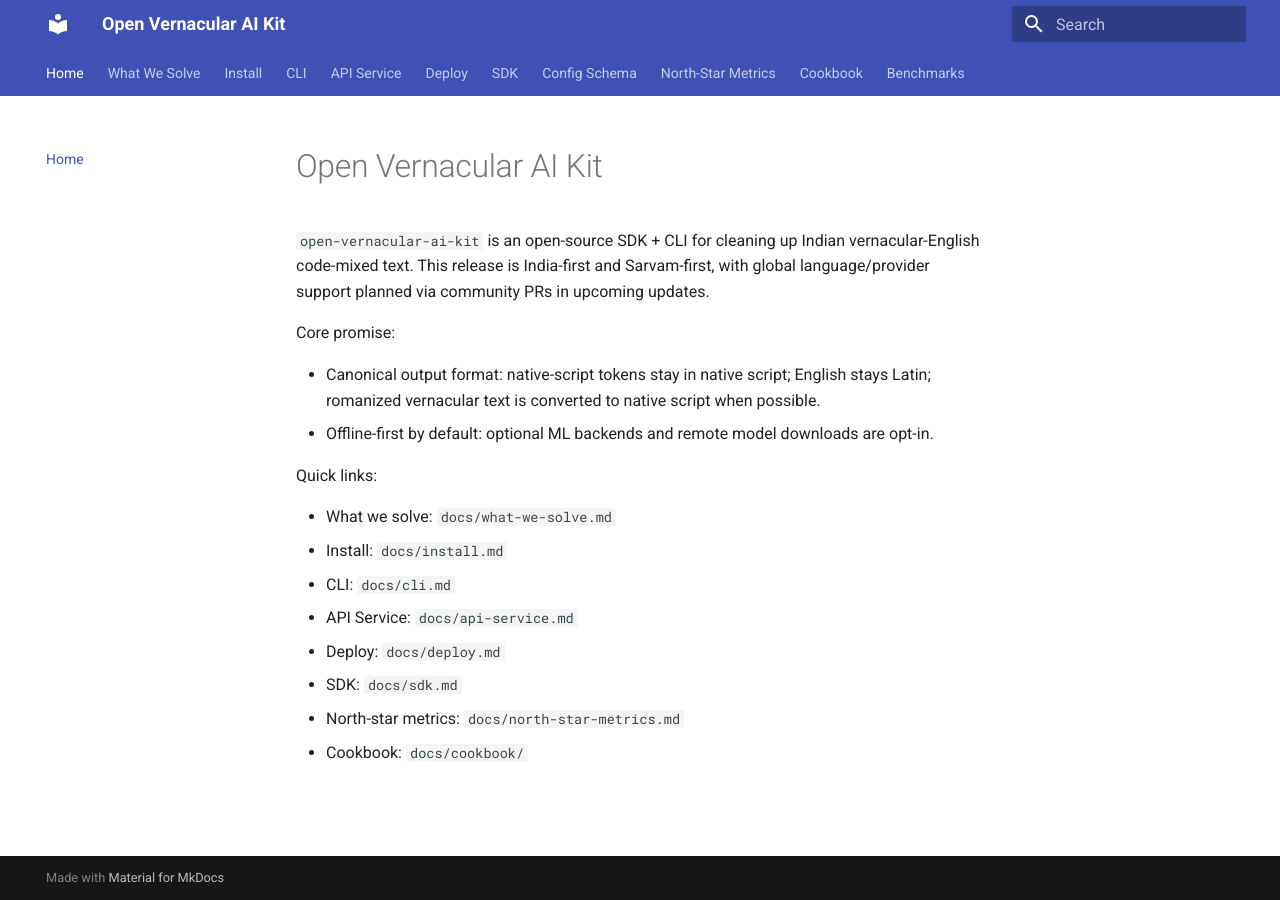
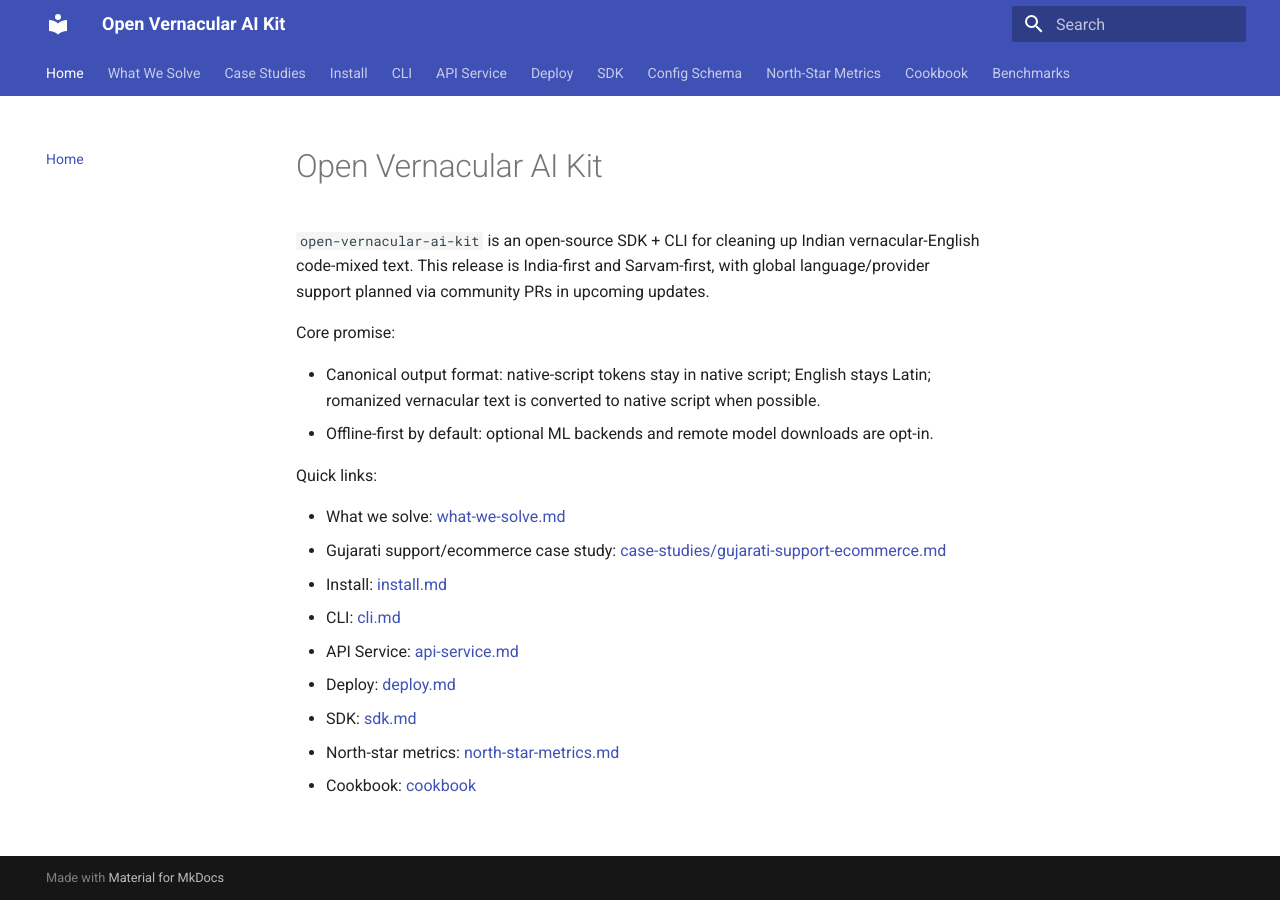
Before and after one commit to SudhirGadhvi/open-vernacular-ai-kit, an MkDocs documentation site: the page built from docs/index.md, in a window 1280 px wide. Built offline with MkDocs 1.6.1 and Material for MkDocs 9.7.7, drawn with Linux system fonts in a browser that asks for light colours.

Commit message:
docs: add Gujarati support ecommerce case study

```diff
--- a/docs/index.md
+++ b/docs/index.md
@@ -13,11 +13,12 @@
 
 Quick links:
 
-- What we solve: `docs/what-we-solve.md`
-- Install: `docs/install.md`
-- CLI: `docs/cli.md`
-- API Service: `docs/api-service.md`
-- Deploy: `docs/deploy.md`
-- SDK: `docs/sdk.md`
-- North-star metrics: `docs/north-star-metrics.md`
-- Cookbook: `docs/cookbook/`
+- What we solve: [what-we-solve.md](what-we-solve.md)
+- Gujarati support/ecommerce case study: [case-studies/gujarati-support-ecommerce.md](case-studies/gujarati-support-ecommerce.md)
+- Install: [install.md](install.md)
+- CLI: [cli.md](cli.md)
+- API Service: [api-service.md](api-service.md)
+- Deploy: [deploy.md](deploy.md)
+- SDK: [sdk.md](sdk.md)
+- North-star metrics: [north-star-metrics.md](north-star-metrics.md)
+- Cookbook: [cookbook](cookbook/integrations.md)
--- a/mkdocs.yml
+++ b/mkdocs.yml
@@ -11,6 +11,8 @@
 nav:
   - Home: index.md
   - What We Solve: what-we-solve.md
+  - Case Studies:
+      - Gujarati Support + Ecommerce: case-studies/gujarati-support-ecommerce.md
   - Install: install.md
   - CLI: cli.md
   - API Service: api-service.md
```
Also changed, not shown: README.md (+2 -0 lines), docs/case-studies/gujarati-support-ecommerce.md (added, +90 -0 lines), docs/what-we-solve.md (+3 -0 lines), 1 other file.
